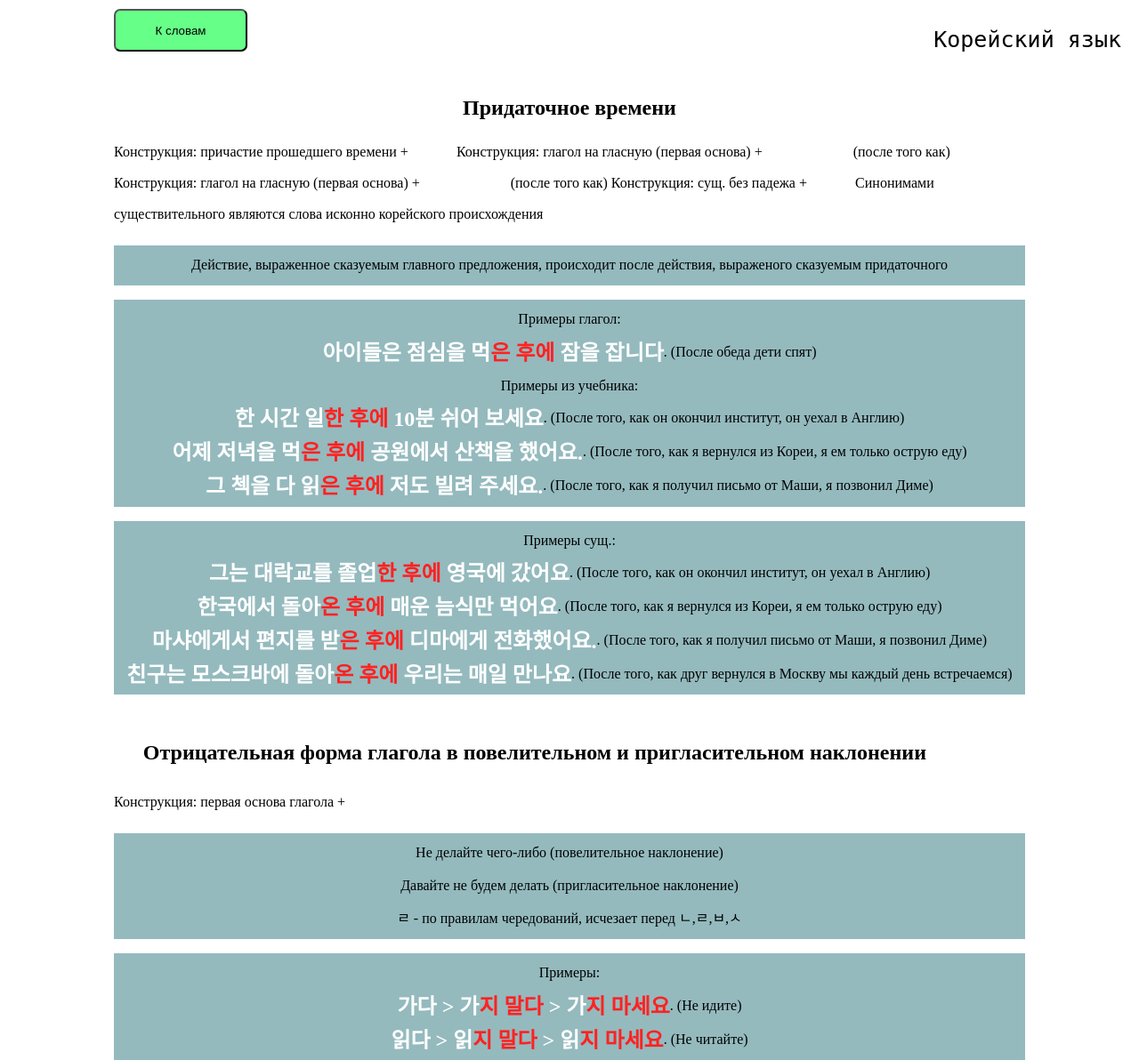
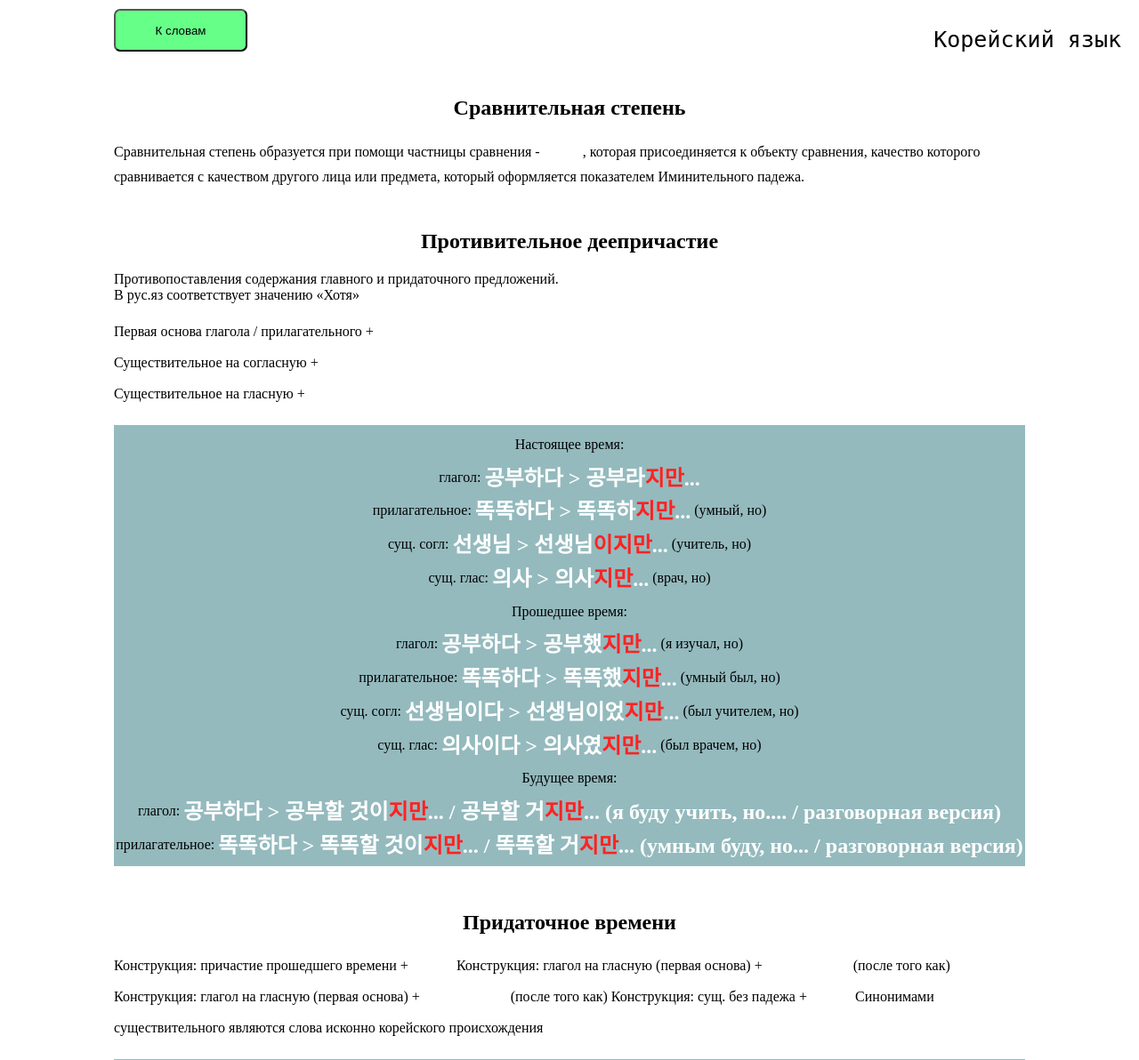
Before and after one commit to zinchuk0480/korean, a Python web app: template templates/rules.html in a window 1280 px wide. Shown: the top 1192 px of the page at 89% size. Run offline with Jinja, Linux system fonts and the light colour scheme; the template is opened without the code that fills it, so the values that code supplies are empty.

Commit message:
new word and rules 12 les

```diff
--- a/templates/rules.html
+++ b/templates/rules.html
@@ -10,6 +10,40 @@
 		К словам
 	</button>
 </a>
+
+
+<section>
+	<h2 class="section_title">Сравнительная степень</h2>
+	Сравнительная степень образуется при помощи частницы сравнения - <span class="big_size">보다</span>, которая присоединяется к объекту сравнения, качество которого сравнивается с качеством другого лица или предмета, который оформляется показателем Иминительного падежа.
+</section>
+
+<section>
+	<h2 class="section_title"> Противительное деепричастие </h2>
+	<p class="description">
+		Противопоставления содержания главного и придаточного предложений.<br>
+		В рус.яз соответствует значению «Хотя»</p>
+	<p class="construction">
+		Первая основа глагола / прилагательного + <span class="big_size">지만</span> <br>
+		Существительное на согласную + <span class="big_size">이지만</span> <br>
+		Существительное на гласную + <span class="big_size">지만</span>
+	</p>
+	<p class="line_text">
+		Настоящее время: <br>
+		глагол: <span class="big_size">공부하다 > 공부라<span class="red_text">지만</span>...</span> <br>
+		прилагательное: <span class="big_size">똑똑하다 > 똑똑하<span class="red_text">지만</span>...</span> (умный, но) <br>
+		сущ. согл: <span class="big_size">선생님 > 선생님<span class="red_text">이지만</span>...</span> (учитель, но) <br>
+		сущ. глас: <span class="big_size">의사 > 의사<span class="red_text">지만</span>...</span> (врач, но) <br>
+		Прошедшее время: <br>
+		глагол: <span class="big_size">공부하다 > 공부했<span class="red_text">지만</span>...</span> (я изучал, но) <br>
+		прилагательное: <span class="big_size">똑똑하다 > 똑똑했<span class="red_text">지만</span>...</span> (умный был, но) <br>
+		сущ. согл: <span class="big_size">선생님이다 > 선생님이었<span class="red_text">지만</span>...</span> (был учителем, но) <br>
+		сущ. глас: <span class="big_size">의사이다 > 의사였<span class="red_text">지만</span>...</span> (был врачем, но) <br>
+		Будущее время: <br>
+		глагол: <span class="big_size">공부하다 > 공부할 것이<span class="red_text">지만</span>... / 공부할 거<span class="red_text">지만</span>... (я буду учить, но.... / разговорная версия)</span> <br>
+		прилагательное: <span class="big_size">똑똑하다 > 똑똑할 것이<span class="red_text">지만</span>... / 똑똑할 거<span class="red_text">지만</span>... (умным буду, но... / разговорная версия)</span> <br>
+	</p>
+</section>
+
 
 
 <section>
```
Also changed, not shown: 1 other file.
